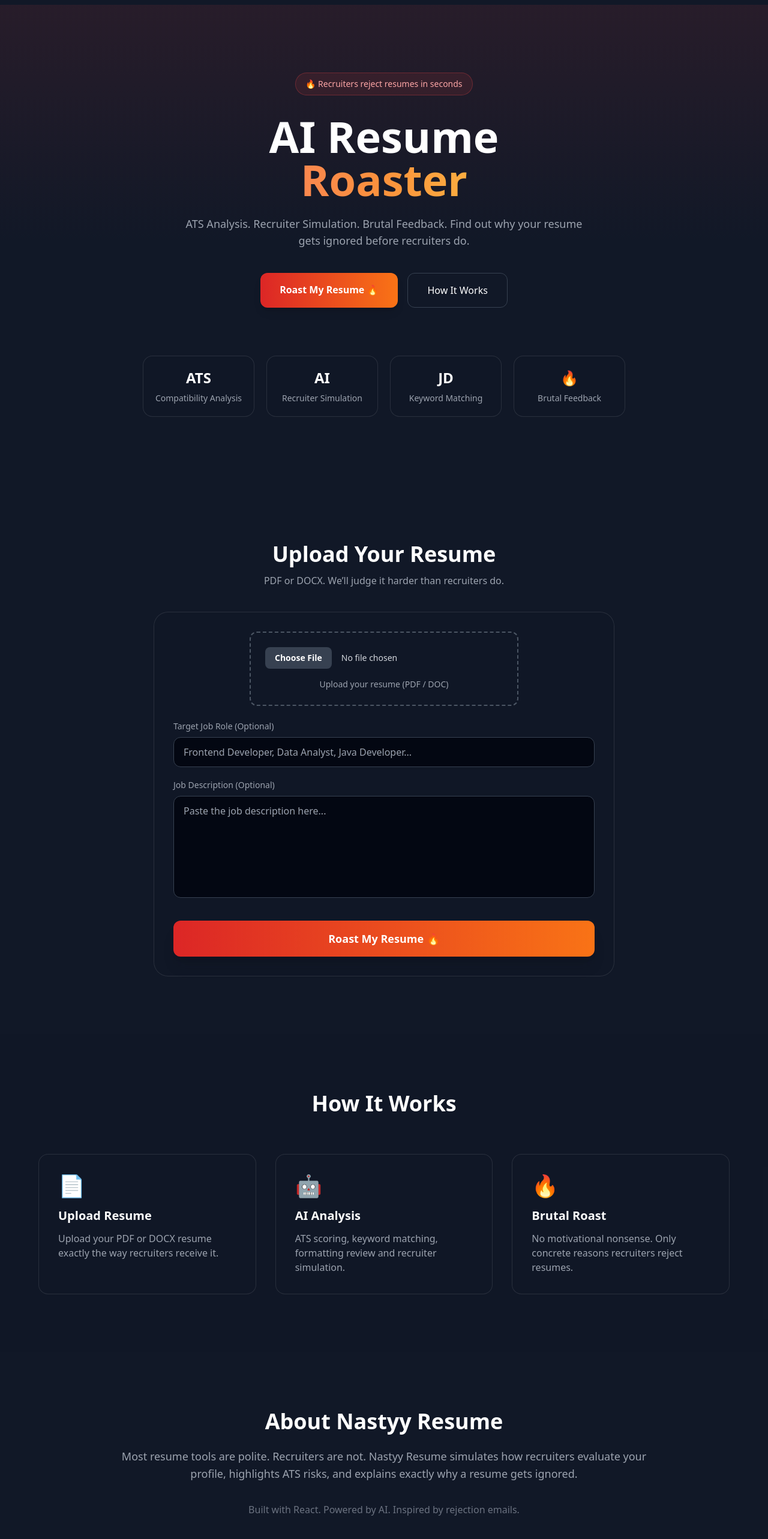
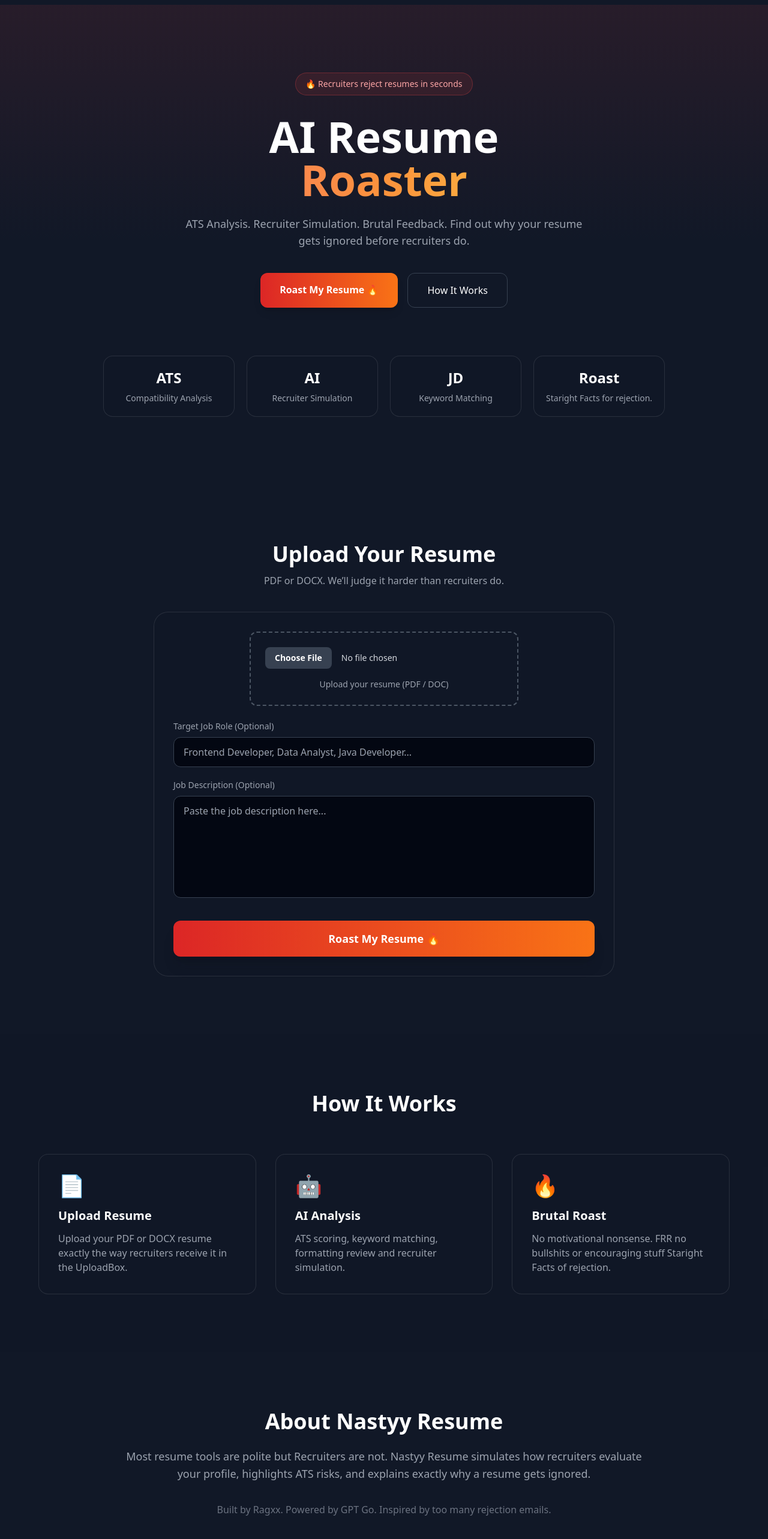
Before and after one commit to RajChintawar/AI-Resume-Roaster, a React (Vite) app in the folder frontend/: page / in a window 1280 px wide. Shown: the part 88-2654 px from the top of the page at 60% size. Built offline with nearby package versions, Linux system fonts and the light colour scheme.

Commit message:
Cosmitic changes

```diff
--- a/frontend/src/pages/Home.jsx
+++ b/frontend/src/pages/Home.jsx
@@ -96,9 +96,9 @@
             </div>
 
             <div className="bg-gray-900/60 border border-white/10 rounded-2xl p-5">
-              <h3 className="text-2xl font-bold">🔥</h3>
+              <h3 className="text-2xl font-bold">Roast</h3>
               <p className="text-gray-400 text-sm mt-2">
-                Brutal Feedback
+               Staright Facts for rejection.
               </p>
             </div>
 
@@ -196,7 +196,7 @@
               </h3>
 
               <p className="text-gray-400">
-                Upload your PDF or DOCX resume exactly the way recruiters receive it.
+                Upload your PDF or DOCX resume exactly the way recruiters receive it in the UploadBox.
               </p>
             </div>
 
@@ -220,7 +220,7 @@
               </h3>
 
               <p className="text-gray-400">
-                No motivational nonsense. Only concrete reasons recruiters reject resumes.
+                No motivational nonsense. FRR no bullshits or encouraging stuff Staright Facts of rejection.
               </p>
             </div>
 
@@ -240,15 +240,14 @@
           </h2>
 
           <p className="text-gray-400 text-lg leading-relaxed">
-            Most resume tools are polite.
-            Recruiters are not.
+            Most resume tools are polite but Recruiters are not.
 
             Nastyy Resume simulates how recruiters evaluate your profile,
             highlights ATS risks, and explains exactly why a resume gets ignored.
           </p>
 
           <p className="mt-8 text-gray-500">
-            Built with React. Powered by AI. Inspired by rejection emails.
+            Built by Ragxx. Powered by GPT Go. Inspired by too many rejection emails.
           </p>
 
         </div>
```
